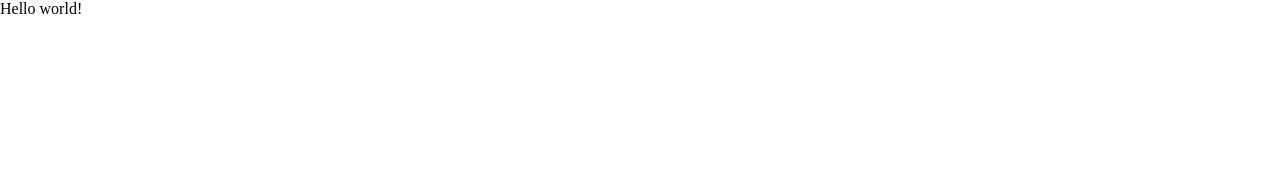
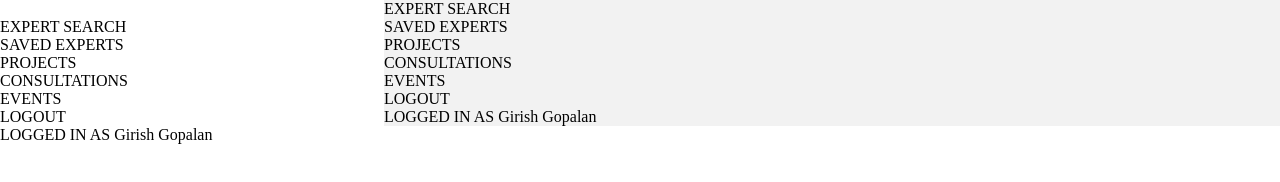
Before and after one commit to SergeiPil/Responsive-Design, a plain HTML site: page index.html in a window 1280 px wide. Drawn offline with Linux system fonts and the light colour scheme.

Commit message:
Сommit!

```diff
--- a/CSS/style.css
+++ b/CSS/style.css
@@ -2,7 +2,19 @@
   outline: none;
   margin: 0;
   padding: 0;
+  list-style: none;
 }
-.wrapper{
-  box-sizing: border-box;
+.page{
+  width: 100%;
+  margin: 0 auto;
 }
+.page nav{
+  float: left;
+  width:30%;
+
+}
+.page main{
+  float:right;
+  width: 70%;
+  background-color: #F2F2F2;
+}
--- a/index.html
+++ b/index.html
@@ -8,8 +8,38 @@
 		<title>Projects system</title>
 	</head>
 	<body>
-		<div class="wrapper">
-				<p>Hello world!</p>
+		<div class="page">
+			<nav>
+				<div class="wrapper-nav">
+					<div class="logo-page">
+						<img src="" alt="">
+					</div>
+					<div class="menu">
+						<ul>
+							<li></li>
+							<li>EXPERT SEARCH</li>
+							<li>SAVED EXPERTS</li>
+							<li>PROJECTS</li>
+							<li>CONSULTATIONS</li>
+							<li>EVENTS</li>
+							<li>LOGOUT</li>
+							<li>LOGGED IN AS Girish Gopalan</li>
+						</ul>
+					</div>
+					</div>
+			</nav>
+			<main>
+					<ul>
+							<li></li>
+							<li>EXPERT SEARCH</li>
+							<li>SAVED EXPERTS</li>
+							<li>PROJECTS</li>
+							<li>CONSULTATIONS</li>
+							<li>EVENTS</li>
+							<li>LOGOUT</li>
+							<li>LOGGED IN AS Girish Gopalan</li>
+						</ul>
+			</main>
 		</div>
 	</body>
 </html>
```
